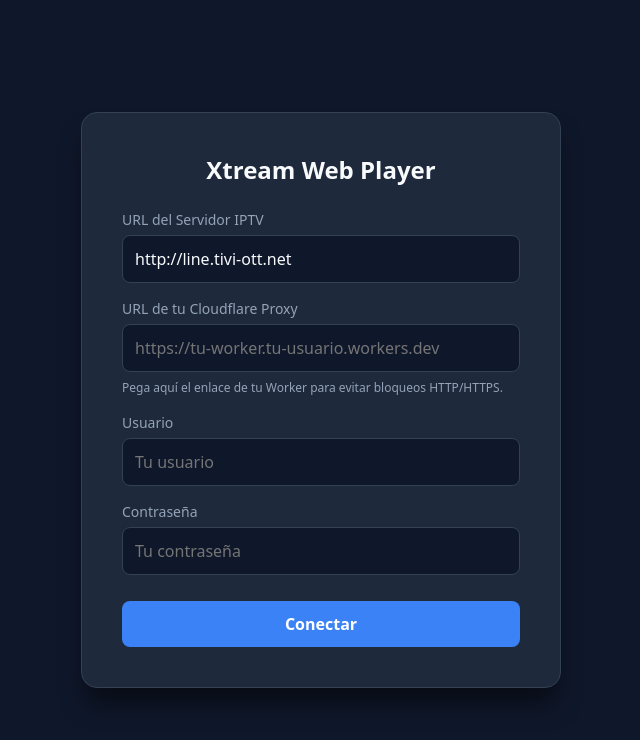
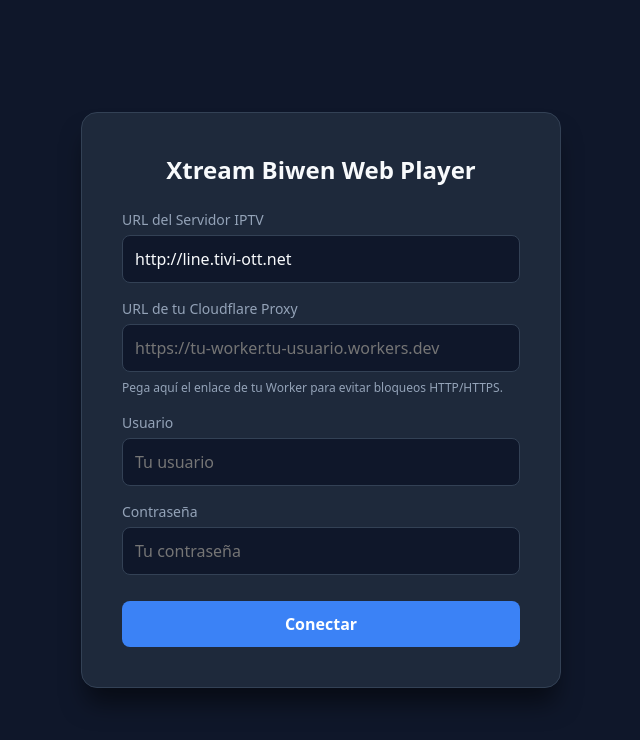
Before and after one commit to elbiwen123/iptv, a plain HTML site: page index.html in a window 1280 px wide. Shown: the whole page, without its empty margins (319-959 px from the left). Drawn offline with nearby package versions, Linux system fonts and the light colour scheme.

Commit message:
Update title from 'Xtream Web Player' to 'Xtream Biwen Web Player'

```diff
--- a/index.html
+++ b/index.html
@@ -87,7 +87,7 @@
     <!-- LOGIN SCREEN -->
     <div id="login-screen">
         <div class="login-card">
-            <h2>Xtream Web Player</h2>
+            <h2>Xtream Biwen Web Player</h2>
             <form id="login-form">
                 <div class="form-group">
                     <label>URL del Servidor IPTV</label>
```
